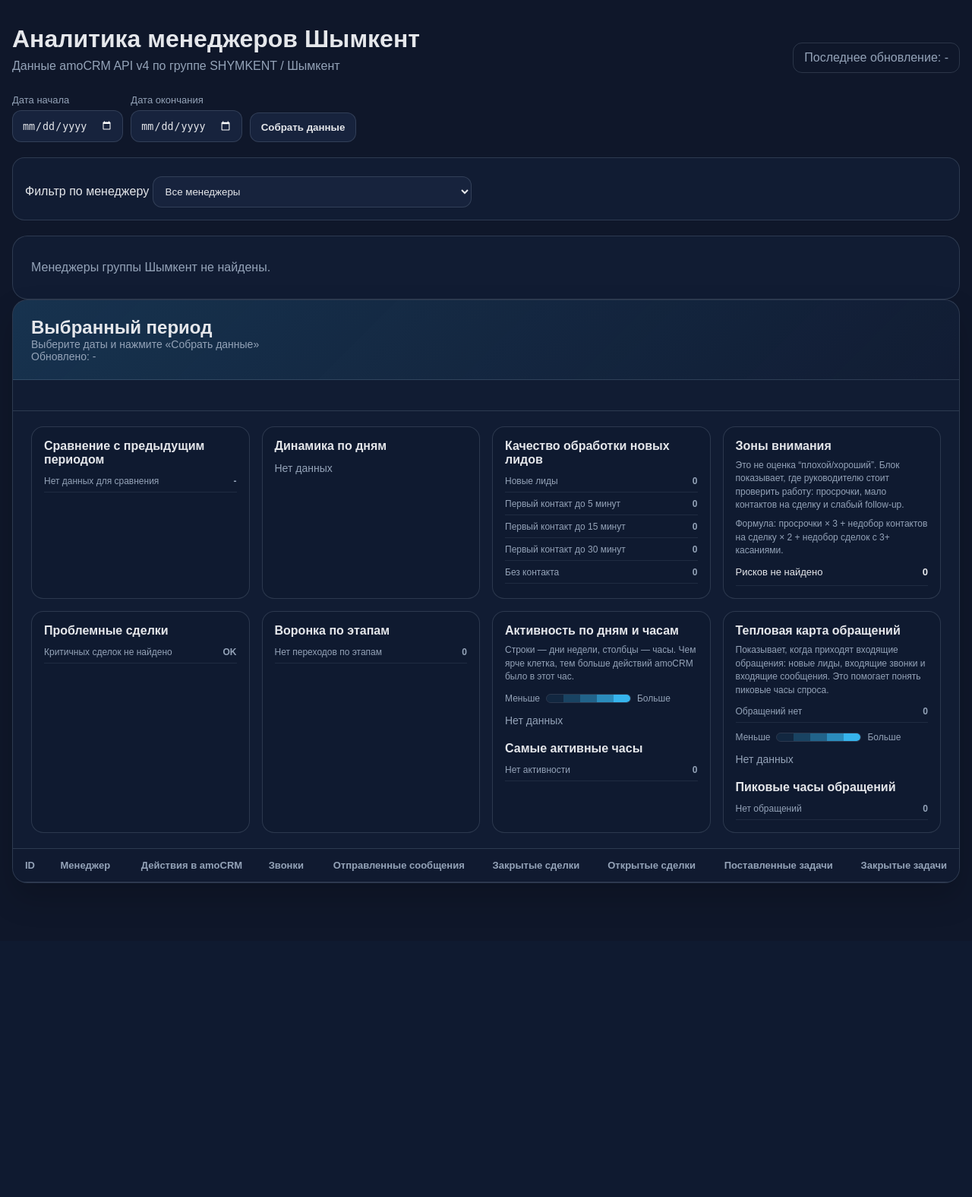
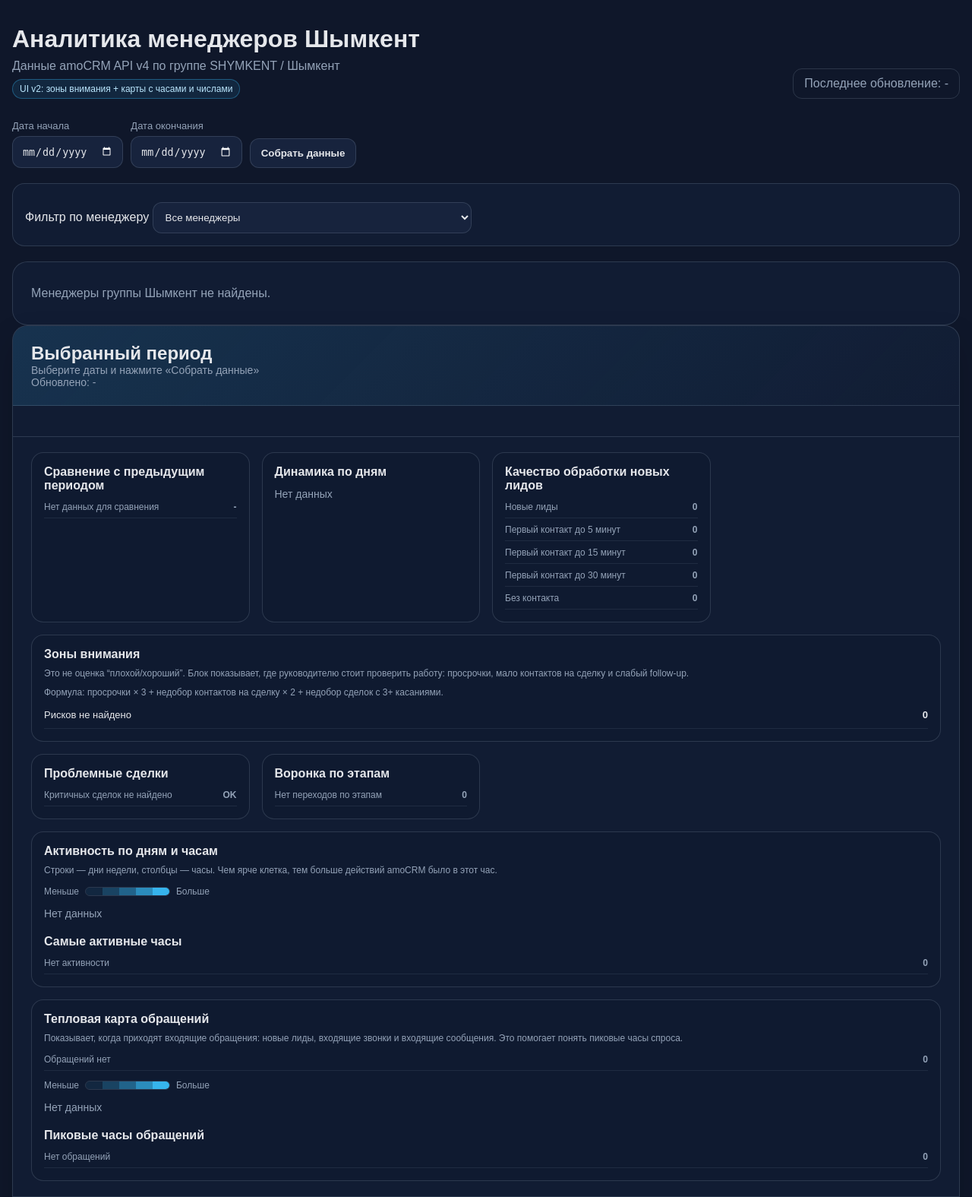
Before and after one commit to nurmansaip/amoan, a Flask app: page / in a window 1280 px wide. Shown: the top 1575 px of the page at 76% size. Before the commit the page ends 1165 px from the top, so only its background shows below. Run offline with Flask 3, Linux system fonts and the light colour scheme; lists and menus that the app fills with data are empty.

Commit message:
Force readable dashboard heatmap layout
Co-authored-by: Cursor <cursoragent@cursor.com>

```diff
--- a/templates/index.html
+++ b/templates/index.html
@@ -235,6 +235,10 @@
       background: rgba(15, 23, 42, 0.24);
     }
 
+    .insight-card.wide {
+      grid-column: 1 / -1;
+    }
+
     .insight-card h3 {
       margin: 0 0 12px;
       font-size: 16px;
@@ -303,10 +307,10 @@
     .heatmap-row {
       display: grid;
       grid-template-columns: 34px repeat(13, 42px);
-      gap: 4px;
+      gap: 6px;
       align-items: center;
       color: var(--muted);
-      font-size: 11px;
+      font-size: 12px;
       min-width: max-content;
     }
 
@@ -320,12 +324,23 @@
       align-items: center;
       justify-content: center;
       min-width: 42px;
-      height: 26px;
-      border-radius: 5px;
+      height: 32px;
+      border-radius: 8px;
       background: rgba(56, 189, 248, var(--intensity));
       color: var(--text);
-      font-size: 10px;
+      font-size: 11px;
       font-weight: 700;
+    }
+
+    .version-badge {
+      display: inline-flex;
+      margin-top: 8px;
+      border: 1px solid rgba(56, 189, 248, 0.35);
+      border-radius: 999px;
+      padding: 5px 9px;
+      color: #bae6fd;
+      background: rgba(56, 189, 248, 0.1);
+      font-size: 12px;
     }
 
     .heat-legend {
@@ -560,6 +575,7 @@
       <div>
         <h1>Аналитика менеджеров Шымкент</h1>
         <p class="subtitle">Данные amoCRM API v4 по группе SHYMKENT / Шымкент</p>
+        <span class="version-badge">UI v2: зоны внимания + карты с часами и числами</span>
       </div>
       <div class="refresh">
         <span>Последнее обновление: {{ dashboard.updated_at }}</span>
@@ -690,7 +706,7 @@
             </ul>
           </div>
 
-          <div class="insight-card">
+          <div class="insight-card wide">
             <h3>Зоны внимания</h3>
             <p class="hint">
               Это не оценка “плохой/хороший”. Блок показывает, где руководителю стоит проверить работу:
@@ -745,7 +761,7 @@
             </ul>
           </div>
 
-          <div class="insight-card">
+          <div class="insight-card wide">
             <h3>Активность по дням и часам</h3>
             <p class="hint">
               Строки — дни недели, столбцы — часы. Чем ярче клетка, тем больше действий amoCRM было в этот час.
@@ -793,7 +809,7 @@
             </ul>
           </div>
 
-          <div class="insight-card">
+          <div class="insight-card wide">
             <h3>Тепловая карта обращений</h3>
             <p class="hint">
               Показывает, когда приходят входящие обращения: новые лиды, входящие звонки и входящие сообщения.
```
